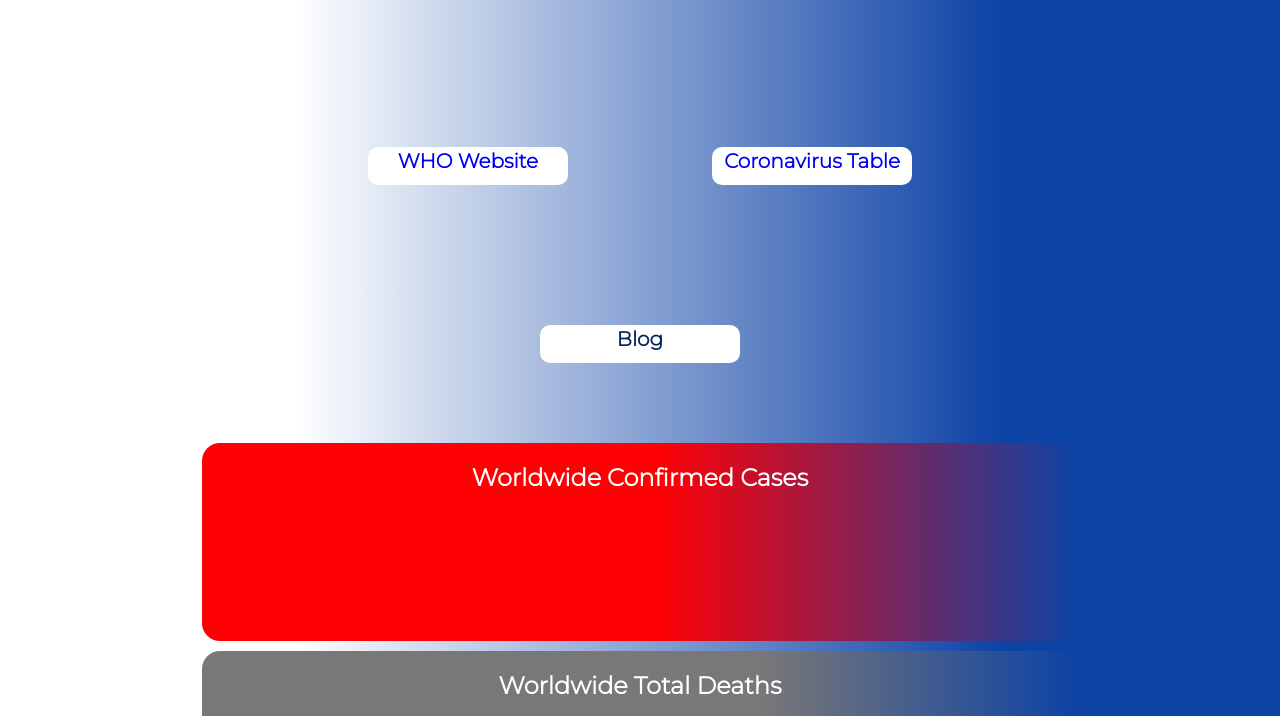
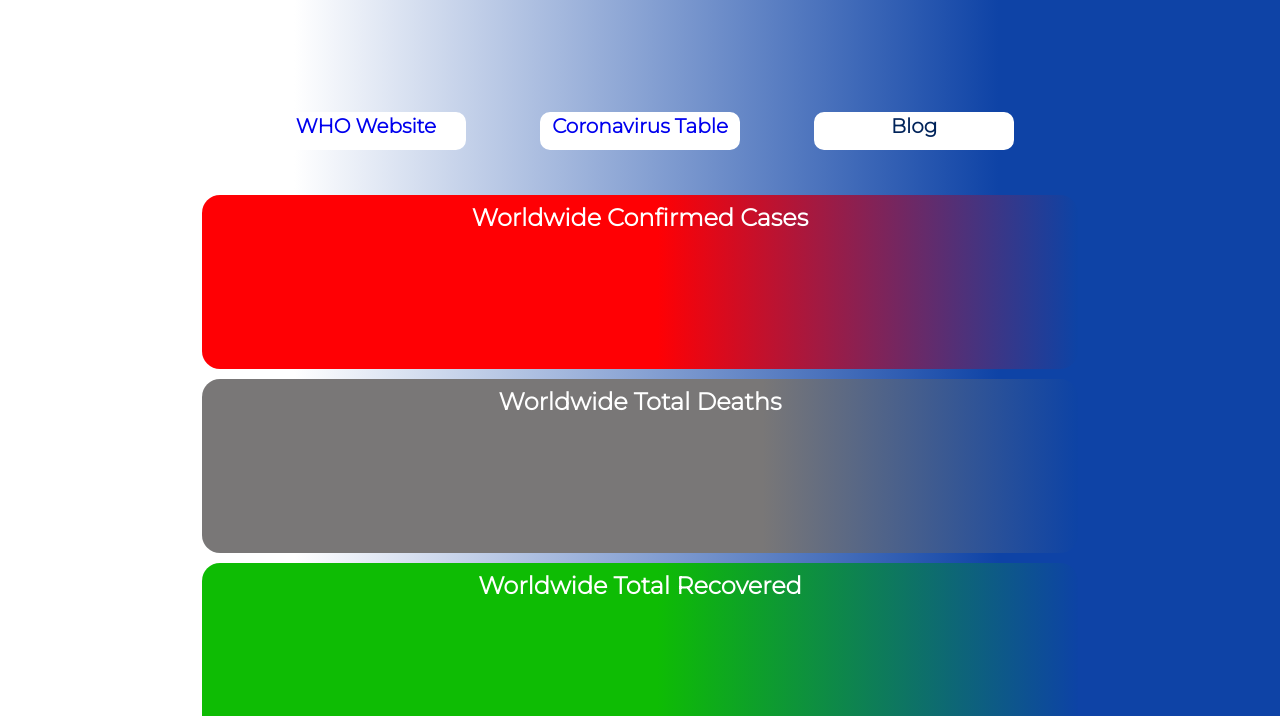
Before and after one commit to parth-jaiswal/covigo, a website: page public/index.html in a window 1280 px wide. Shown: the part 218-934 px from the top of the page. Drawn offline with nearby package versions, Linux system fonts and the light colour scheme; no server answers.

Commit message:
CSS Modified Again

```diff
--- a/public/CSS/styles.css
+++ b/public/CSS/styles.css
@@ -34,7 +34,7 @@ textarea{
 }
 
 button[type=button]{
-  margin: 70px;
+  margin: 35px;
   width: 0200px;
   text-align: center;
   font-size: 20px;
@@ -101,7 +101,7 @@ label{
     border-radius:18px;
     margin:10px;
     text-align:center;
-    padding:20px;
+    padding:8px;
     color: white;
 
 }
@@ -110,7 +110,7 @@ label{
     margin:10px;
     text-align:center;
     border-radius:18px;
-    padding:20px;
+     padding:8px;
     color: white;
 
 }
@@ -119,7 +119,7 @@ label{
     margin:10px;
     text-align:center;
     border-radius:18px;
-    padding:20px;
+     padding:8px;
     color: white;
 }
 .number {
@@ -314,20 +314,21 @@ body {
   width: auto;
   margin: 2% 10% 2% 10%;
   border: 0;
-  background-color: #5ac9e2;
+
   border-radius: 10px;
   border-collapse: collapse;
   display: block;
+  background:linear-gradient(90deg, #c9d6ff 0%, #e2e2e2 100%);
 }
 
 .blogAuthor{
-  background-color: #0074F7;
+  background:linear-gradient(90deg, #6184c4 0%, #e0e1e3 100%);
   padding: 20px;
   border-top-left-radius: 10px;
   border-top-right-radius: 10px;
 }
 
 .blogContent {
-
+  font-size: 25px;
   padding: 20px;
 }
```
